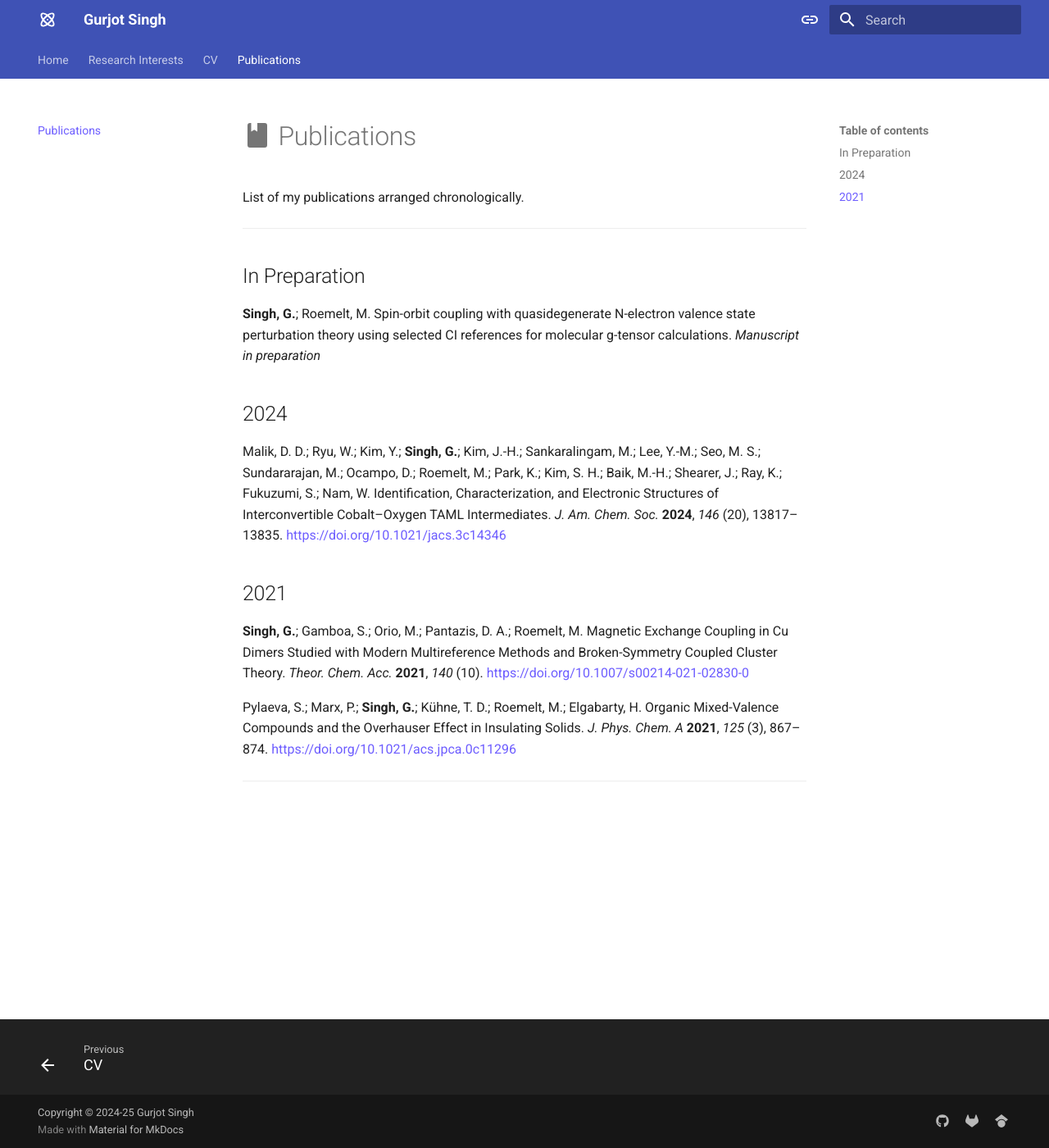
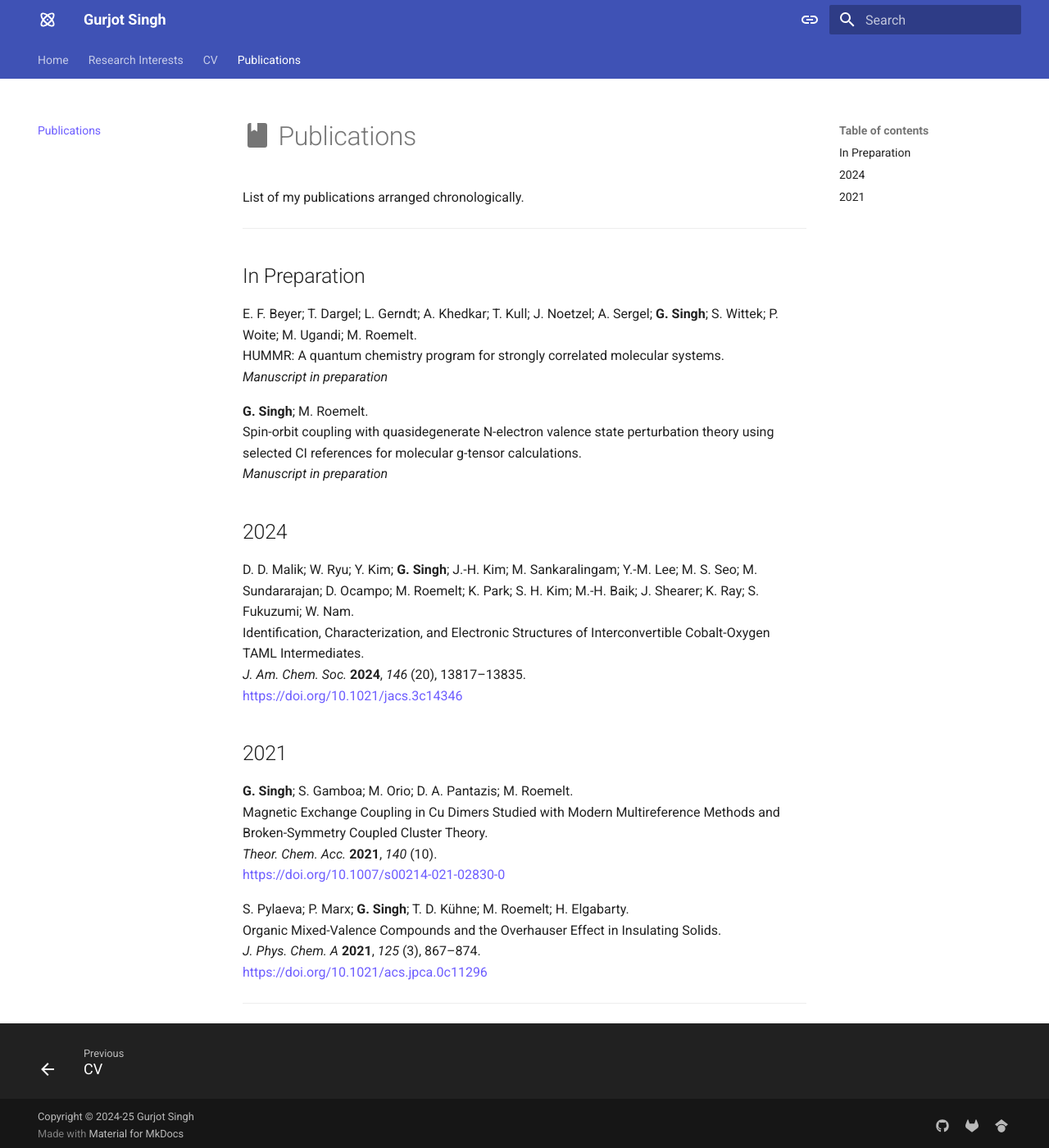
Before and after one commit to GuriTheoChem/GuriTheoChem.github.io, an MkDocs documentation site: the page built from docs/publications/publications.md, in a window 1280 px wide and 1400 px high. Shown: the whole window at 82% size. Built offline with MkDocs 1.6.1 and Material for MkDocs 9.7.7, drawn with Linux system fonts in a browser that asks for light colours.

Commit message:
updated website

```diff
--- a/docs/publications/publications.md
+++ b/docs/publications/publications.md
@@ -6,16 +6,31 @@
 
 ## In Preparation
 
-**Singh, G.**; Roemelt, M. Spin-orbit coupling with quasidegenerate N-electron valence state perturbation theory using selected CI references for molecular g-tensor calculations. *Manuscript in preparation*
+E. F. Beyer; T. Dargel; L. Gerndt; A. Khedkar; T. Kull; J. Noetzel; A. Sergel; **G. Singh**; S. Wittek; P. Woite; M. Ugandi; M. Roemelt.
+HUMMR: A quantum chemistry program for strongly correlated molecular systems.
+*Manuscript in preparation*
+
+**G. Singh**; M. Roemelt.
+Spin-orbit coupling with quasidegenerate N-electron valence state perturbation theory using selected CI references for molecular g-tensor calculations.
+*Manuscript in preparation*
 
 ## 2024
 
-Malik, D. D.; Ryu, W.; Kim, Y.; **Singh, G.**; Kim, J.-H.; Sankaralingam, M.; Lee, Y.-M.; Seo, M. S.; Sundararajan, M.; Ocampo, D.; Roemelt, M.; Park, K.; Kim, S. H.; Baik, M.-H.; Shearer, J.; Ray, K.; Fukuzumi, S.; Nam, W. Identification, Characterization, and Electronic Structures of Interconvertible Cobalt–Oxygen TAML Intermediates. *J. Am. Chem. Soc.* **2024**, *146* (20), 13817–13835. [https://doi.org/10.1021/jacs.3c14346](https://doi.org/10.1021/jacs.3c14346){:target="_blank"}
+D. D. Malik; W. Ryu; Y. Kim; **G. Singh**; J.-H. Kim; M. Sankaralingam; Y.-M. Lee; M. S. Seo; M. Sundararajan; D. Ocampo; M. Roemelt; K. Park; S. H. Kim; M.-H. Baik; J. Shearer; K. Ray; S. Fukuzumi; W. Nam.
+Identification, Characterization, and Electronic Structures of Interconvertible Cobalt-Oxygen TAML Intermediates.
+*J. Am. Chem. Soc.* **2024**, *146* (20), 13817–13835.
+[https://doi.org/10.1021/jacs.3c14346](https://doi.org/10.1021/jacs.3c14346){:target="_blank"}
 
 ## 2021
 
-**Singh, G.**; Gamboa, S.; Orio, M.; Pantazis, D. A.; Roemelt, M. Magnetic Exchange Coupling in Cu Dimers Studied with Modern Multireference Methods and Broken-Symmetry Coupled Cluster Theory. *Theor. Chem. Acc.* **2021**, *140* (10). [https://doi.org/10.1007/s00214-021-02830-0](https://doi.org/10.1007/s00214-021-02830-0){:target="_blank"}
+**G. Singh**; S. Gamboa; M. Orio; D. A. Pantazis; M. Roemelt.
+Magnetic Exchange Coupling in Cu Dimers Studied with Modern Multireference Methods and Broken-Symmetry Coupled Cluster Theory.
+*Theor. Chem. Acc.* **2021**, *140* (10).
+[https://doi.org/10.1007/s00214-021-02830-0](https://doi.org/10.1007/s00214-021-02830-0){:target="_blank"}
 
-Pylaeva, S.; Marx, P.; **Singh, G.**; Kühne, T. D.; Roemelt, M.; Elgabarty, H. Organic Mixed-Valence Compounds and the Overhauser Effect in Insulating Solids. *J. Phys. Chem. A* **2021**, *125* (3), 867–874. [https://doi.org/10.1021/acs.jpca.0c11296](https://doi.org/10.1021/acs.jpca.0c11296){:target="_blank"}
+S. Pylaeva; P. Marx; **G. Singh**; T. D. Kühne; M. Roemelt; H. Elgabarty.
+Organic Mixed-Valence Compounds and the Overhauser Effect in Insulating Solids.
+*J. Phys. Chem. A* **2021**, *125* (3), 867–874.
+[https://doi.org/10.1021/acs.jpca.0c11296](https://doi.org/10.1021/acs.jpca.0c11296){:target="_blank"}
 
 ---
```
Also changed, not shown: docs/research_interests/research_interests.md (+5 -3 lines), 1 other file.
